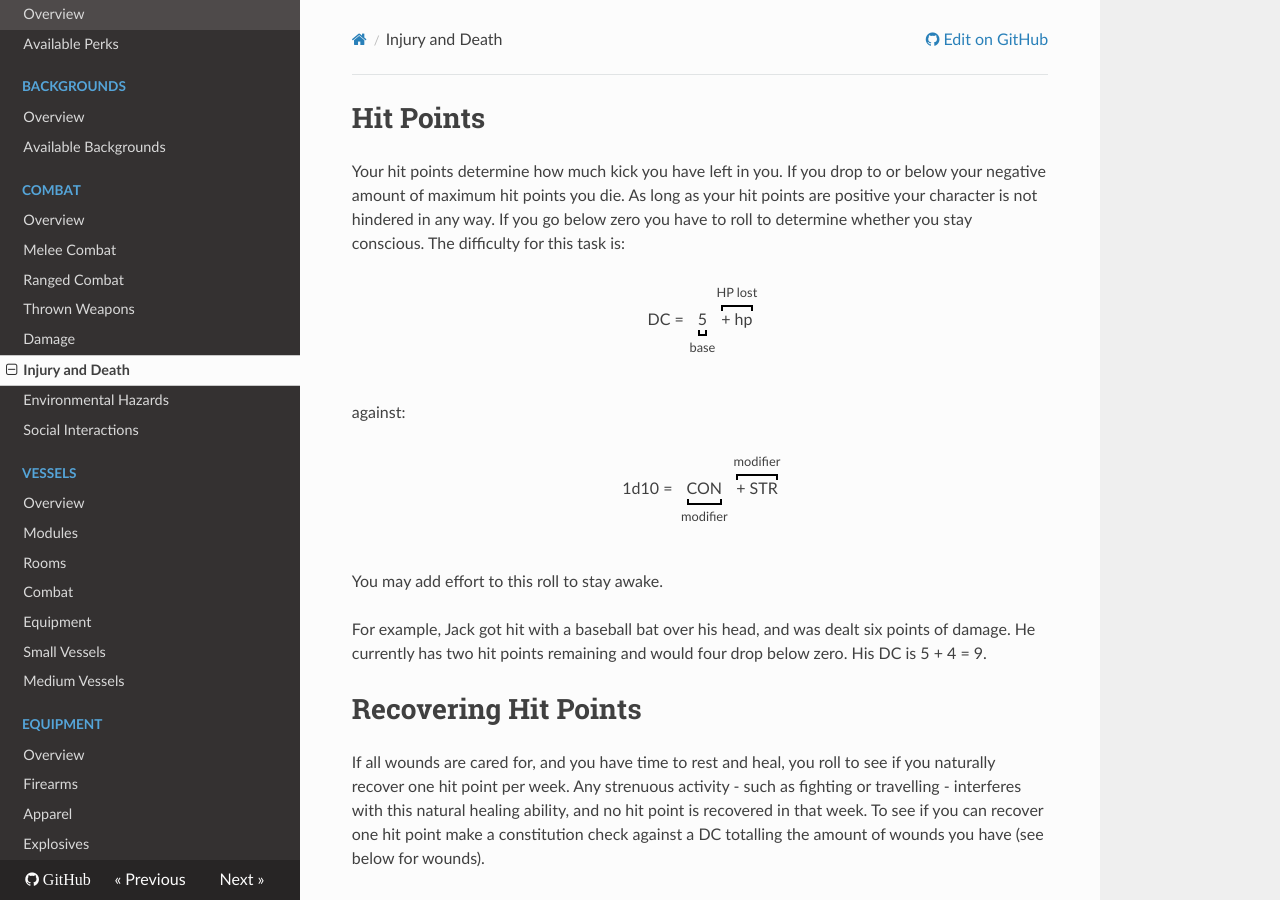
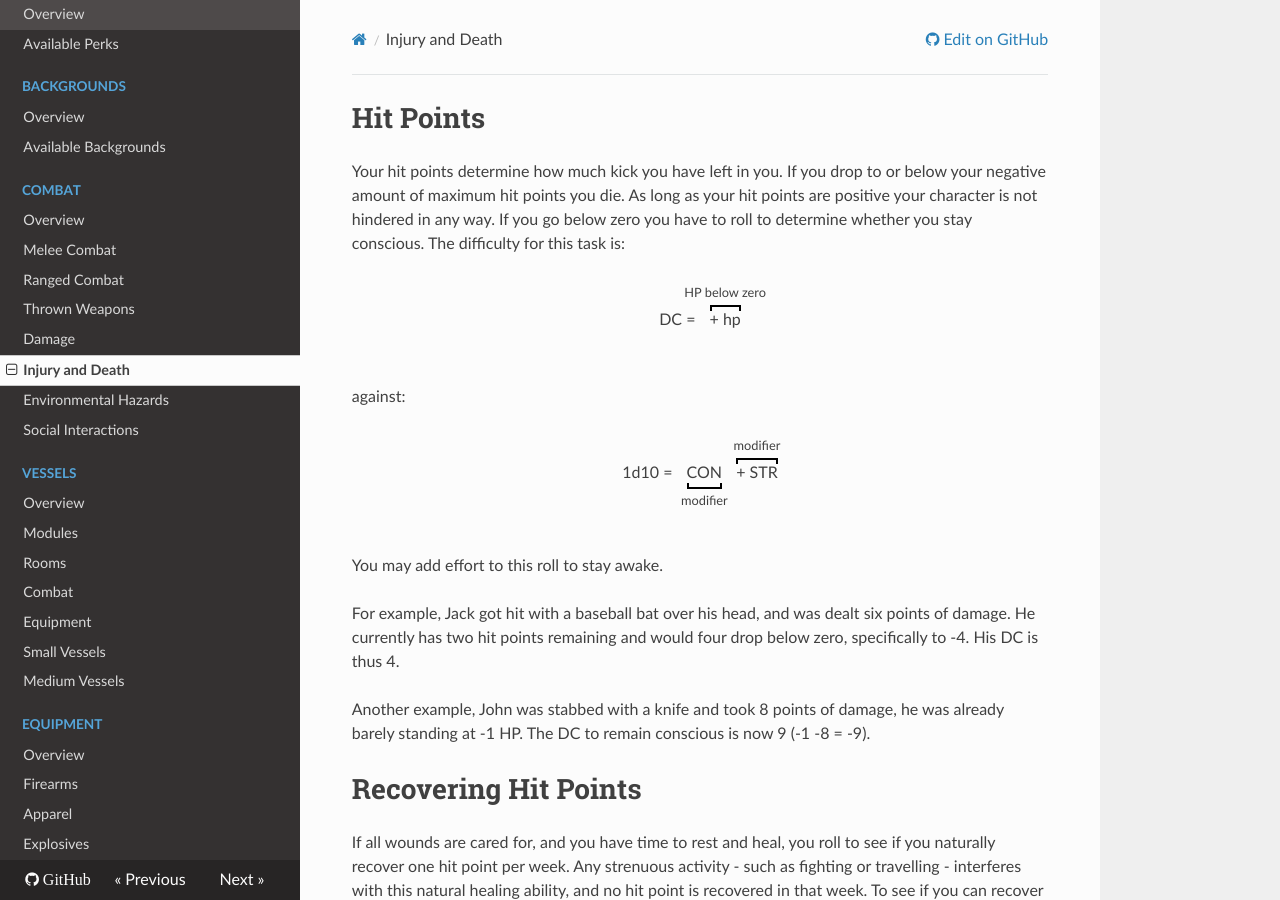
Before and after one commit to ehrpg/rules, an MkDocs documentation site: the page built from docs/injurydeath.md, in a window 1280 px wide and 900 px high. Built offline with MkDocs 1.6.1, drawn with Linux system fonts in a browser that asks for light colours; nearby versions of some CDN libraries; old or Windows-style settings are respelled for this version of MkDocs.

Commit message:
Make remaining conscious easier.

```diff
--- a/docs/injurydeath.md
+++ b/docs/injurydeath.md
@@ -7,8 +7,7 @@ go below zero you have to roll to determine whether you stay conscious. The
 difficulty for this task is:
 
 <div class="formula formula-top formula-bottom">
-DC = <span data-bracket-bottom="base">5</span>
-<span data-bracket-top="HP lost">+ hp</span>
+DC = <span data-bracket-top="HP below zero">+ hp</span>
 </div>
 
 against:
@@ -22,7 +21,11 @@ You may add effort to this roll to stay awake.
 
 For example, Jack got hit with a baseball bat over his head, and was dealt six
 points of damage. He currently has two hit points remaining and would four
-drop below zero. His DC is 5 + 4 = 9.
+drop below zero, specifically to -4. His DC is thus 4.
+
+Another example, John was stabbed with a knife and took 8 points of damage,
+he was already barely standing at -1 HP. The DC to remain conscious is now 9
+(-1 -8 = -9).
 
 # Recovering Hit Points
 
```
